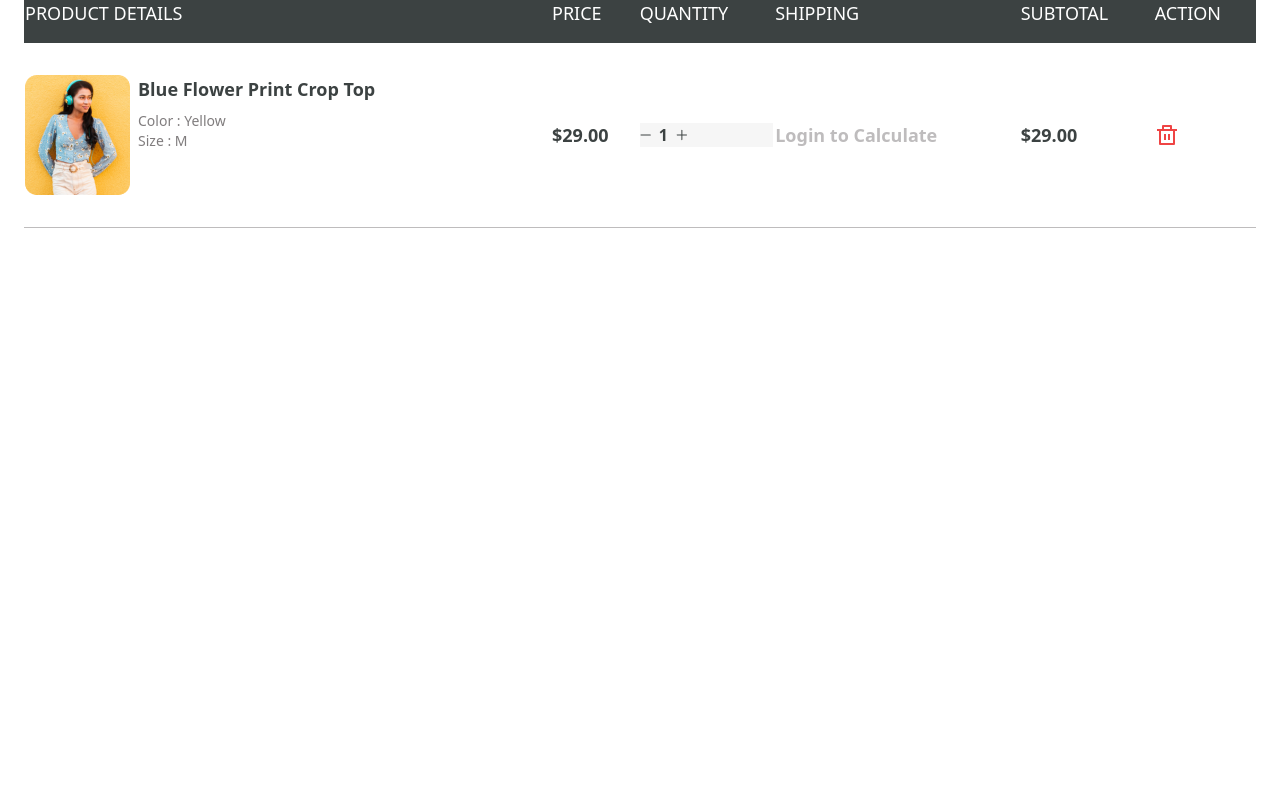
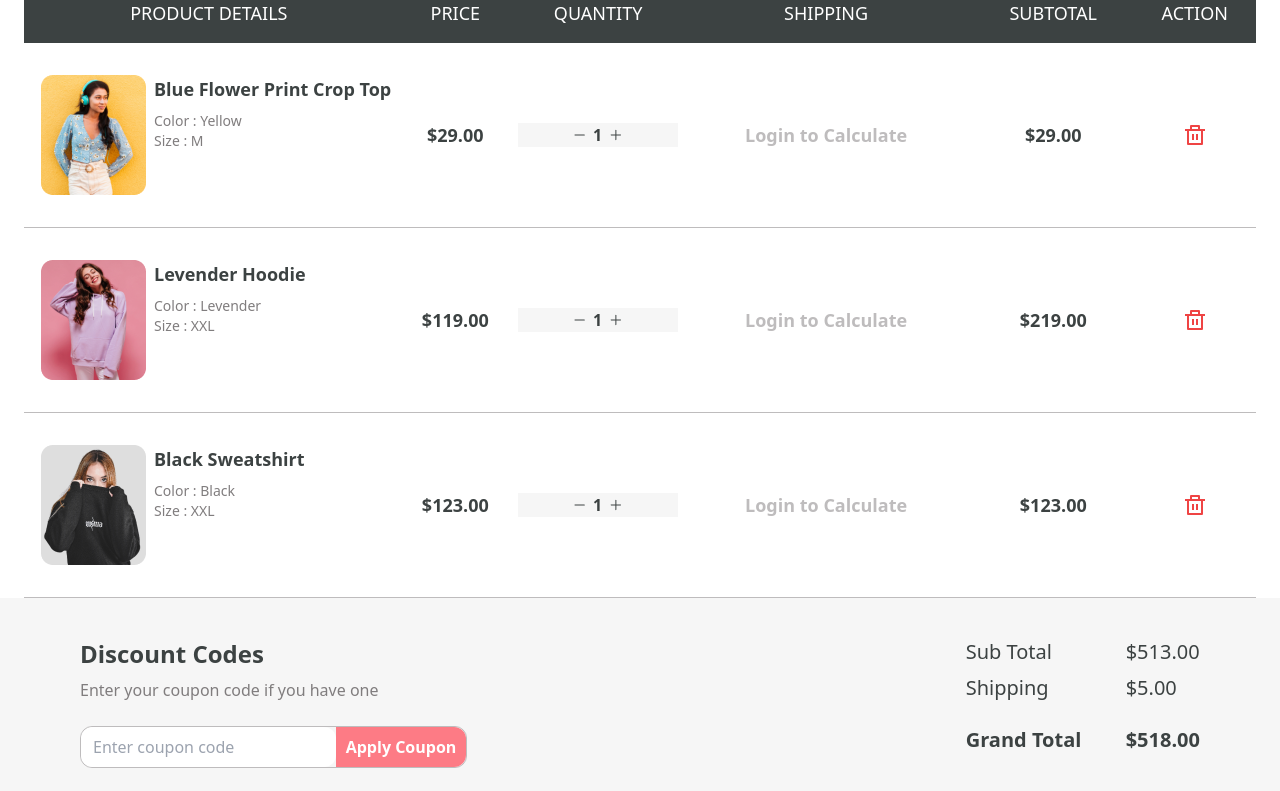
Before and after one commit to m-yunus/suss_ecommerce, a React (Create React App) app: page /Cart in a window 1280 px wide. Shown: the part 220-1011 px from the top of the page. Before the commit the page ends 800 px from the top, so only its background shows below. Built offline with nearby package versions, Linux system fonts and the light colour scheme.

Commit message:
cart bottom completed

```diff
--- a/src/Pages/Cart/Cart.jsx
+++ b/src/Pages/Cart/Cart.jsx
@@ -1,10 +1,14 @@
 import React, { useState } from "react";
 import Navbar from "../../layout/Navbar";
 import Rightarrow from "../../assets/images/Cart/rightArrow.svg";
-import img1 from "../../assets/images/Cart/img1.png"
+import img1 from "../../assets/images/Cart/img1.png";
+import img2 from "../../assets/images/Cart/img2.png";
+import img3 from "../../assets/images/Cart/img3.png";
 import minus from "../../assets/images/Cart/minus.png";
 import plus from "../../assets/images/Cart/plus.png";
-import {RiDeleteBinLine} from "react-icons/ri"
+import { RiDeleteBinLine } from "react-icons/ri";
+import "./Cart.css";
+import Footer from "../../layout/Footer";
 
 const Cart = () => {
   const [quantity, setQuantity] = useState(1);
@@ -42,19 +46,19 @@ const Cart = () => {
           </div>
         </div>
         <div className="px-6">
-          <table className="w-full">
+          <table className="cart-table w-full">
             <tbody>
-              <tr className="bg-[#3C4242] text-white font-medium  text-lg">
-                <td className="py-4 ">PRODUCT DETAILS</td>
-                <td className="">PRICE</td>
-                <td>QUANTITY</td>
-                <td>SHIPPING</td>
-                <td>SUBTOTAL</td>
-                <td>ACTION</td>
+              <tr className="bg-[#3C4242] text-white font-medium  text-center text-lg   ">
+                <td className="py-4  w-[30%] ">PRODUCT DETAILS</td>
+                <td className="  ">PRICE</td>
+                <td className="   ">QUANTITY</td>
+                <td className="">SHIPPING</td>
+                <td className="">SUBTOTAL</td>
+                <td className="">ACTION</td>
               </tr>
 
-              <tr className=" border-b border-[#BEBCBD] ">
-                <td className="flex py-8">
+              <tr className=" border-b border-[#BEBCBD]  ">
+                <td className="flex py-8  ms-4">
                   <div>
                     <img src={img1} alt="" />
                   </div>
@@ -71,10 +75,12 @@ const Cart = () => {
                   </div>
                 </td>
                 <td className="">
+                  <div className="flex justify-center">
                     <p className="text-[#3C4242] font-bold text-lg">$29.00</p>
+                  </div>
                 </td>
-                <td className="">
-                  <div className="bg-[#F6F6F6] text-[#3C4242] font-semibold text-base flex items-center gap-2">
+                <td className=" ">
+                  <div className=" justify-center bg-[#F6F6F6] text-[#3C4242] font-semibold text-base flex items-center gap-2">
                     <button onClick={decreaseQuantity}>
                       <img src={minus} alt="" />
                     </button>{" "}
@@ -85,20 +91,171 @@ const Cart = () => {
                   </div>
                 </td>
                 <td className="">
-                  <p className="text-[#BEBCBD] text-lg font-bold">Login to Calculate</p>
+                  <div className="flex justify-center">
+                    <p className="text-[#BEBCBD] text-lg font-bold">
+                      Login to Calculate
+                    </p>
+                  </div>
                 </td>
                 <td className="">
+                  <div className="flex justify-center">
                     <p className="text-[#3C4242] font-bold text-lg">$29.00</p>
+                  </div>
                 </td>
-                <td >
-                  <RiDeleteBinLine className="w-6 h-6 text-red-500 cursor-pointer"/>
+                <td>
+                  <div className="flex justify-center">
+                    <RiDeleteBinLine className="w-6 h-6 text-red-500 cursor-pointer" />
+                  </div>
+                </td>
+              </tr>
 
+              <tr className=" border-b border-[#BEBCBD]  ">
+                <td className="flex py-8 ms-4">
+                  <div>
+                    <img src={img2} alt="" />
+                  </div>
+                  <div className="ms-2">
+                    <h1 className="text-[#3C4242] font-bold text-lg">
+                      Levender Hoodie
+                    </h1>
+                    <h2 className="text-[#807D7E] font-medium text-sm mt-2">
+                      Color : Levender
+                    </h2>
+                    <h2 className="text-[#807D7E] font-medium text-sm">
+                      Size : XXL
+                    </h2>
+                  </div>
+                </td>
+                <td className="">
+                  <div className="flex justify-center">
+                    <p className="text-[#3C4242] font-bold text-lg">$119.00</p>
+                  </div>
+                </td>
+                <td className=" ">
+                  <div className=" justify-center bg-[#F6F6F6] text-[#3C4242] font-semibold text-base flex items-center gap-2">
+                    <button onClick={decreaseQuantity}>
+                      <img src={minus} alt="" />
+                    </button>{" "}
+                    {quantity}
+                    <button onClick={increaseQuantity}>
+                      <img src={plus} alt="" />
+                    </button>
+                  </div>
+                </td>
+                <td className="">
+                  <div className="flex justify-center">
+                    <p className="text-[#BEBCBD] text-lg font-bold">
+                      Login to Calculate
+                    </p>
+                  </div>
+                </td>
+                <td className="">
+                  <div className="flex justify-center">
+                    <p className="text-[#3C4242] font-bold text-lg">$219.00</p>
+                  </div>
+                </td>
+                <td>
+                  <div className="flex justify-center">
+                    <RiDeleteBinLine className="w-6 h-6 text-red-500 cursor-pointer" />
+                  </div>
+                </td>
+              </tr>
+
+              <tr className=" border-b border-[#BEBCBD] justify-center ">
+                <td className="flex py-8 ms-4">
+                  <div>
+                    <img src={img3} alt="" />
+                  </div>
+                  <div className="ms-2">
+                    <h1 className="text-[#3C4242] font-bold text-lg">
+                      Black Sweatshirt
+                    </h1>
+                    <h2 className="text-[#807D7E] font-medium text-sm mt-2">
+                      Color : Black
+                    </h2>
+                    <h2 className="text-[#807D7E] font-medium text-sm">
+                      Size : XXL
+                    </h2>
+                  </div>
+                </td>
+                <td className="">
+                  <div className="flex justify-center">
+                    <p className="text-[#3C4242] font-bold text-lg">$123.00</p>
+                  </div>
+                </td>
+                <td className=" ">
+                  <div className=" justify-center bg-[#F6F6F6] text-[#3C4242] font-semibold text-base flex items-center gap-2">
+                    <button onClick={decreaseQuantity}>
+                      <img src={minus} alt="" />
+                    </button>{" "}
+                    {quantity}
+                    <button onClick={increaseQuantity}>
+                      <img src={plus} alt="" />
+                    </button>
+                  </div>
+                </td>
+                <td className="">
+                  <div className="flex justify-center">
+                    <p className="text-[#BEBCBD] text-lg font-bold">
+                      Login to Calculate
+                    </p>
+                  </div>
+                </td>
+                <td className="">
+                  <div className="flex justify-center">
+                    <p className="text-[#3C4242] font-bold text-lg">$123.00</p>
+                  </div>
+                </td>
+                <td>
+                  <div className="flex justify-center">
+                    <RiDeleteBinLine className="w-6 h-6 text-red-500 cursor-pointer" />
+                  </div>
                 </td>
               </tr>
             </tbody>
           </table>
         </div>
+        <div className="w-full flex px-20 py-10 justify-between  bg-[#F6F6F6]">
+          <div>
+            <h1 className="text-[#3C4242]   text-2xl font-semibold">
+              Discount Codes
+            </h1>
+            <p className="text-[#807D7E] text-base mt-2">
+              Enter your coupon code if you have one
+            </p>
+            <div className="flex mt-6 border border-[#BEBCBD] rounded-xl">
+              <input
+                type="text"
+                className="border-none rounded-xl px-3 "
+                placeholder="Enter coupon code"
+              />
+              <button className="bg-[#FD7B85] text-white p-2 w-[130px] text-base font-semibold rounded-xl rounded-l-none">
+                Apply Coupon
+              </button>
             </div>
+            <div className="mt-6">
+              <button className="bg-white border text-[#3C4242] font-semibold text-base border-[#BEBCBD]  px-4 py-2 rounded-xl">
+                Continue Shopping
+              </button>
+            </div>
+          </div>
+          <div>
+            <div className="flex  text-[#3C4242] text-xl font-medium">
+              <h1 className="w-40 ">Sub Total </h1>
+              <h1>$513.00 </h1>
+            </div>
+            <div className="flex  text-[#3C4242] text-xl font-medium mt-2">
+              <h1 className="w-40 ">Shipping </h1>
+              <h1>$5.00 </h1>
+            </div>
+            <div className="flex  text-[#3C4242] text-xl font-bold mt-6">
+              <h1 className="w-40 ">Grand Total </h1>
+              <h1>$518.00 </h1>
+            </div>
+          </div>
+        </div>
+      </div>
+      <Footer/>
     </>
   );
 };
```
Also changed, not shown: src/Pages/Cart/Cart.css (added). Lines whose indentation alone changed are shown as unchanged.
